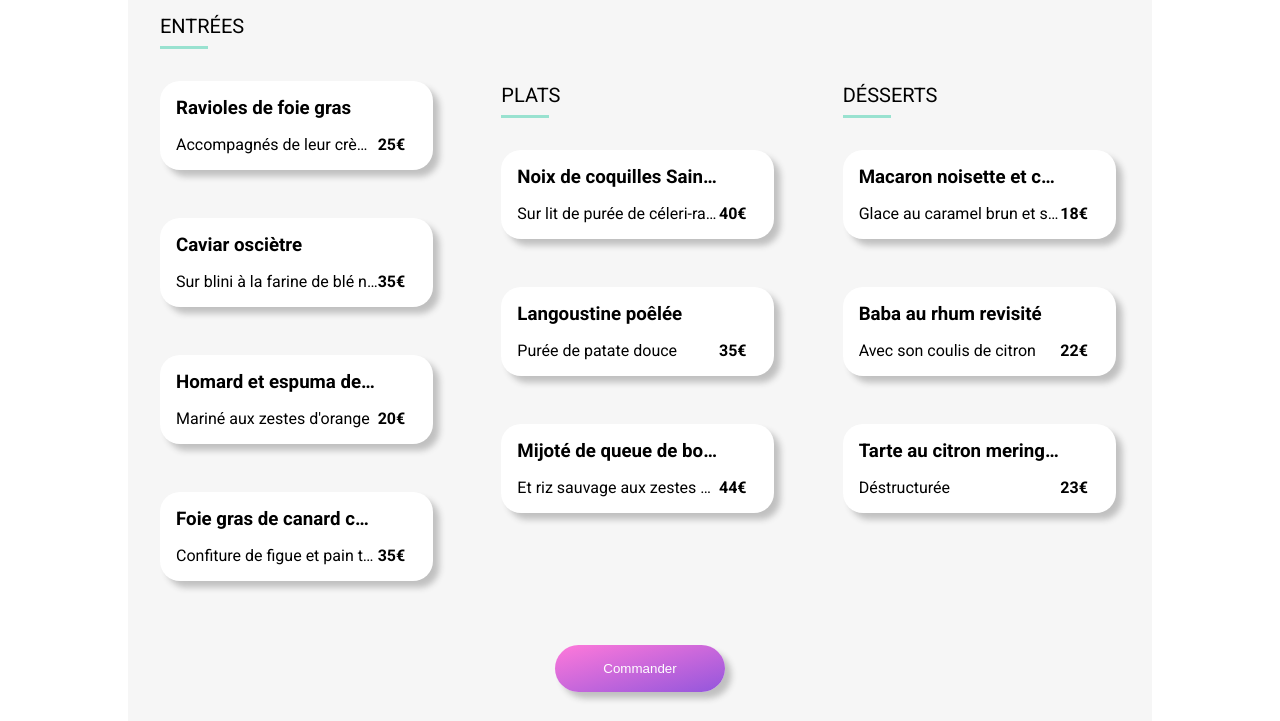
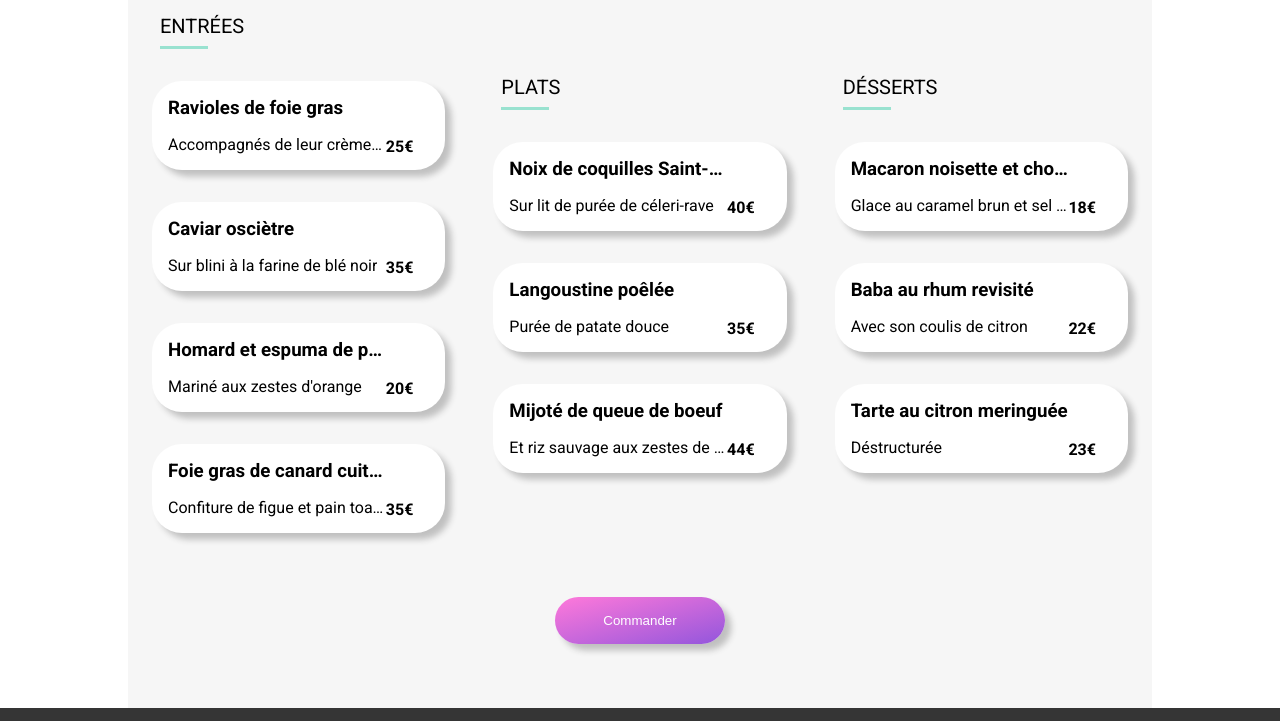
Before and after one commit to Zabatgit/LaurentBlanc_03_15052021, a website: page noteEnchantee.html in a window 1280 px wide. Shown: the part 804-1525 px from the top of the page. Drawn offline with Linux system fonts and the light colour scheme; a web font is replaced by a local one.

Commit message:
version finale totale

```diff
--- a/Sass/pages/_menuPages.scss
+++ b/Sass/pages/_menuPages.scss
@@ -125,84 +125,79 @@
             width: 3rem;
             margin: 0 0 0 1rem;
             @include desktopOnly{
-                margin: 0rem 0rem 0rem 2rem;
+                margin: 0rem 0rem 1rem 2rem;
             }
         }
     }
-    &__name{
+    &__container {
+        background-color: white;
+        border-radius: 30px;
         @include shadow($color-shadow-darker, $boxShadow-size);
-        background-color: white;
-        border-radius: 20px;
-        margin: 1rem 1rem 1rem 1rem;
+        margin: 1rem 1.5rem 1rem 1.5rem;
         display: flex;
+        flex-direction: row;
         justify-content: space-between;
-        @include desktopOnly{
-            margin: 2rem 0 1rem 2rem;
-            max-width: 80%;
-        }
+        white-space: nowrap;
         overflow: hidden;
-        white-space: nowrap;
+        text-overflow: ellipsis;
         cursor: pointer;
-        animation: fadein 600ms;
-        animation-fill-mode: both;
-        &--column{
+        &__row{
             display: flex;
-            flex-direction: column;
-            white-space: nowrap;
-            overflow: hidden;
-            padding-left: 1rem;
-        }
-        & h3{
-            padding: 1rem 0 0 0;
-            margin: 0;
-            white-space: nowrap;
-            overflow: hidden;
-            text-overflow: ellipsis;
-        }
-        & p{
-            white-space: nowrap;
-            overflow: hidden;
-            text-overflow: ellipsis;
-        }
-        &--clic{
-            display: flex;
+            flex-direction: row;
             justify-content: space-between;
             width: 100%;
             white-space: nowrap;
             overflow: hidden;
             text-overflow: ellipsis;
-            &:hover + .content__name__side{
-                margin-right: 0rem;
-                transform: rotate(0);
+        }
+        &__menu {
+            display: flex;
+            flex-direction: column;
+            white-space: nowrap;
+            overflow: hidden;
+            text-overflow: ellipsis;
+            & h3{
+                white-space: nowrap;
+                overflow: hidden;
+                text-overflow: ellipsis;
+                margin: 1rem 0 1rem 1rem;
+            }
+            & p {
+                white-space: nowrap;
+                overflow: hidden;
+                text-overflow: ellipsis;
+                margin: 0rem 0 1rem 1rem;
             }
         }
-        &__price{
+        &__price {
             font-weight: bold;
+            margin: 3.5rem 2rem 0 0;
+        }
+        &__check {
             display: flex;
-            align-items: flex-end;
-            margin: 0 1rem 1rem 0;
-        }
-        &__side{
-            background-color: $color-terciary;
-            margin: -1rem -6rem -1rem 1rem;
-            width: 6rem;
-            display:flex;
-            align-items:center;
-            justify-content:center;
-            transform: rotate(180deg);
-            transition-duration: 500ms;
-            &__icon{
+            justify-content: center;
+            align-items: center;
+            width: 0;
+            overflow: hidden;
+            background-color: #99E2D0;
+            transition: ease-out 0.7s;
+            & .fa-check {
+                display: flex;
+                justify-content: center;
+                align-items: center;
+                background-color: white;
+                color: #99E2D0;
                 height: 1.6rem;
                 width: 1.6rem;
-                background-color: white;
-                display:flex;
-                align-items:center;
-                justify-content:center;
                 border-radius: 100px;
             }
-            & .fa-check{
-                color: $color-terciary;
-            }
+        }
+        &:hover .content__container__check {
+            width: 5rem;
+            transition: ease-in 400ms;
+        }
+        &:hover .fa-check {
+            animation: rotate 600ms;
         }
     }
 }
--- a/noteEnchantee.html
+++ b/noteEnchantee.html
@@ -38,68 +38,60 @@
                         <div class="content__title__underline">
                         </div>
                     </div>
-                    <article class="content__name">
-                        <div class="content__name--clic">
-                            <div class="content__name--column">
+                    <article class="content__container delay-1">
+                        <div class="content__container__row">
+                            <div class="content__container__menu">
                                 <h3>Ravioles de foie gras</h3>
                                 <p>Accompagnés de leur crème à la truffe</p>
                             </div>
-                            <div class="content__name__price">
+                            <div class="content__container__price">
                                 <span>25€</span>
                             </div>
                         </div>
-                        <div class="content__name__side">
-                            <div class="content__name__side__icon">
+                        <div class="content__container__check">
                             <i class="fas fa-check"></i>
                         </div>
-                        </div>
                     </article>
-                    <article class="content__name">
-                        <div class="content__name--clic">
-                            <div class="content__name--column">
+                    <article class="content__container delay-2">
+                        <div class="content__container__row">
+                            <div class="content__container__menu">
                                 <h3>Caviar osciètre</h3>
                                 <p>Sur blini à la farine de blé noir</p>
                             </div>
-                            <div class="content__name__price">
+                            <div class="content__container__price">
                                 <span>35€</span>
                             </div>
                         </div>
-                        <div class="content__name__side">
-                            <div class="content__name__side__icon">
+                        <div class="content__container__check">
                             <i class="fas fa-check"></i>
                         </div>
-                        </div>
                     </article>
-                    <article class="content__name">
-                        <div class="content__name--clic">
-                            <div class="content__name--column">
+                    <article class="content__container delay-3">
+                        <div class="content__container__row">
+                            <div class="content__container__menu">
                                 <h3>Homard et espuma de potiron</h3>
                                 <p>Mariné aux zestes d'orange</p>
                             </div>
-                            <div class="content__name__price">
+                            <div class="content__container__price">
                                 <span>20€</span>
                             </div>
                         </div>
-                        <div class="content__name__side">
-                            <div class="content__name__side__icon">
+                        <div class="content__container__check">
                             <i class="fas fa-check"></i>
                         </div>
-                        </div>
                     </article>
-                    <article class="content__name">
-                        <div class="content__name--clic">
-                            <div class="content__name--column">
+                    <article class="content__container delay-4">
+                        <div class="content__container__row">
+                            <div class="content__container__menu">
                                 <h3>Foie gras de canard cuit entier</h3>
                                 <p>Confiture de figue et pain toasté</p>
                             </div>
-                            <div class="content__name__price">
+                            <div class="content__container__price">
                                 <span>35€</span>
                             </div>
                         </div>
-                        <div class="content__name__side">
-                            <div class="content__name__side__icon">
+                        <div class="content__container__check">
                             <i class="fas fa-check"></i>
-                            </div>
                         </div>
                     </article>
                 </div>
@@ -109,52 +101,46 @@
                         <div class="content__title__underline">
                         </div>
                     </div>
-                    <article class="content__name">
-                        <div class="content__name--clic">
-                            <div class="content__name--column">
+                    <article class="content__container delay-5">
+                        <div class="content__container__row">
+                            <div class="content__container__menu">
                                 <h3>Noix de coquilles Saint-Jacques</h3>
                                 <p>Sur lit de purée de céleri-rave</p>
                             </div>
-                            <div class="content__name__price">
+                            <div class="content__container__price">
                                 <span>40€</span>
                             </div>
                         </div>
-                        <div class="content__name__side">
-                            <div class="content__name__side__icon">
+                        <div class="content__container__check">
                             <i class="fas fa-check"></i>
                         </div>
-                        </div>
                     </article>
-                    <article class="content__name">
-                        <div class="content__name--clic">
-                            <div class="content__name--column">
+                    <article class="content__container delay-6">
+                        <div class="content__container__row">
+                            <div class="content__container__menu">
                                 <h3>Langoustine poêlée</h3>
                                 <p>Purée de patate douce</p>
                             </div>
-                            <div class="content__name__price">
+                            <div class="content__container__price">
                                 <span>35€</span>
                             </div>
                         </div>
-                        <div class="content__name__side">
-                            <div class="content__name__side__icon">
+                        <div class="content__container__check">
                             <i class="fas fa-check"></i>
                         </div>
-                        </div>
                     </article>
-                    <article class="content__name">
-                        <div class="content__name--clic">
-                            <div class="content__name--column">
+                    <article class="content__container delay-7">
+                        <div class="content__container__row">
+                            <div class="content__container__menu">
                                 <h3>Mijoté de queue de boeuf</h3>
                                 <p>Et riz sauvage aux zestes de citron</p>
                             </div>
-                            <div class="content__name__price">
+                            <div class="content__container__price">
                                 <span>44€</span>
                             </div>
                         </div>
-                        <div class="content__name__side">
-                            <div class="content__name__side__icon">
+                        <div class="content__container__check">
                             <i class="fas fa-check"></i>
-                            </div>
                         </div>
                     </article>
                 </div>
@@ -164,52 +150,46 @@
                         <div class="content__title__underline">
                         </div>
                     </div>
-                    <article class="content__name">
-                        <div class="content__name--clic">
-                            <div class="content__name--column">
+                    <article class="content__container delay-8">
+                        <div class="content__container__row">
+                            <div class="content__container__menu">
                                 <h3>Macaron noisette et chocolat</h3>
                                 <p>Glace au caramel brun et sel de Guérande</p>
                             </div>
-                            <div class="content__name__price">
+                            <div class="content__container__price">
                                 <span>18€</span>
                             </div>
                         </div>
-                        <div class="content__name__side">
-                            <div class="content__name__side__icon">
+                        <div class="content__container__check">
                             <i class="fas fa-check"></i>
                         </div>
-                        </div>
                     </article>
-                    <article class="content__name">
-                        <div class="content__name--clic">
-                            <div class="content__name--column">
+                    <article class="content__container delay-9">
+                        <div class="content__container__row">
+                            <div class="content__container__menu">
                                 <h3>Baba au rhum revisité</h3>
                                 <p>Avec son coulis de citron</p>
                             </div>
-                            <div class="content__name__price">
+                            <div class="content__container__price">
                                 <span>22€</span>
                             </div>
                         </div>
-                        <div class="content__name__side">
-                            <div class="content__name__side__icon">
+                        <div class="content__container__check">
                             <i class="fas fa-check"></i>
                         </div>
-                        </div>
                     </article>
-                    <article class="content__name">
-                        <div class="content__name--clic">
-                            <div class="content__name--column">
+                    <article class="content__container delay-10">
+                        <div class="content__container__row">
+                            <div class="content__container__menu">
                                 <h3>Tarte au citron meringuée</h3>
                                 <p>Déstructurée</p>
                             </div>
-                            <div class="content__name__price">
+                            <div class="content__container__price">
                                 <span>23€</span>
                             </div>
                         </div>
-                        <div class="content__name__side">
-                            <div class="content__name__side__icon">
+                        <div class="content__container__check">
                             <i class="fas fa-check"></i>
-                            </div>
                         </div>
                     </article>
                 </div>
```
Also changed, not shown: Sass/utils/_animations.scss (+10 -0 lines), aLaFrancaise.html (+47 -63 lines), deliceDesSens.html (+47 -63 lines), paletteDuGout.html (+48 -66 lines), public/css/style.css, 1 other file. Lines whose indentation alone changed are shown as unchanged.
